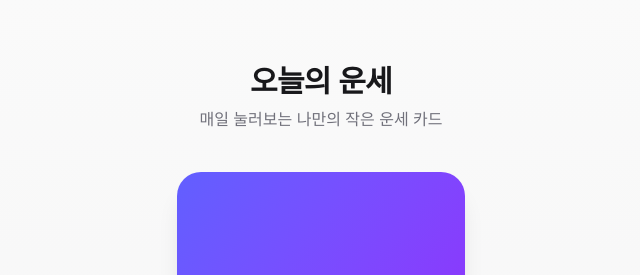
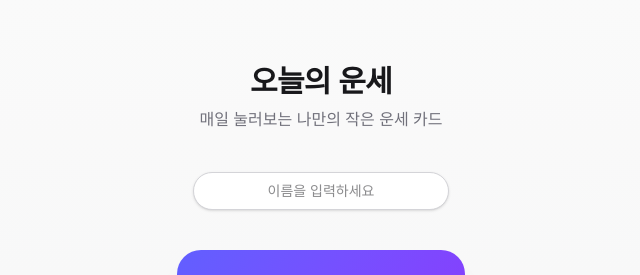
Before and after one commit to oheunsu/kaist-ai, a Next.js app: page / in a window 1280 px wide. Shown: the top 275 px of the page, without its empty margins (319-959 px from the left). Built offline with nearby package versions, Linux system fonts and the light colour scheme; no server answers.

Commit message:
Add Supabase integration for saving fortune draws
Adds a name input and a server action that writes each drawn fortune
to the fortunes table via a server-only Supabase client.

```diff
--- /dev/null
+++ b/app/actions.ts
@@ -0,0 +1,10 @@
+"use server";
+
+import { supabaseAdmin } from "@/lib/supabase/admin";
+
+export async function saveFortuneAction(name: string, fortune: string) {
+  const { error } = await supabaseAdmin.from("fortunes").insert({ name, fortune });
+  if (error) {
+    throw error;
+  }
+}
--- a/app/page.tsx
+++ b/app/page.tsx
@@ -4,19 +4,33 @@ import { useEffect, useState } from "react";
 import FortuneCard from "@/components/FortuneCard";
 import FortuneHistory from "@/components/FortuneHistory";
 import { loadHistory, saveHistory, type HistoryEntry } from "@/lib/history";
+import { saveFortuneAction } from "@/app/actions";
+
+const NAME_STORAGE_KEY = "fortune-user-name";
 
 export default function Home() {
   const [history, setHistory] = useState<HistoryEntry[]>([]);
+  const [name, setName] = useState("");
 
   useEffect(() => {
     setHistory(loadHistory());
+    setName(window.localStorage.getItem(NAME_STORAGE_KEY) ?? "");
   }, []);
+
+  function handleNameChange(value: string) {
+    setName(value);
+    window.localStorage.setItem(NAME_STORAGE_KEY, value);
+  }
 
   function handleDraw(entry: HistoryEntry) {
     setHistory((prev) => {
       const next = [entry, ...prev];
       saveHistory(next);
       return next;
+    });
+
+    saveFortuneAction(name.trim() || "익명", entry.fortune).catch((err) => {
+      console.error("Failed to save fortune to Supabase", err);
     });
   }
 
@@ -31,6 +45,13 @@ export default function Home() {
             매일 눌러보는 나만의 작은 운세 카드
           </p>
         </div>
+        <input
+          type="text"
+          value={name}
+          onChange={(e) => handleNameChange(e.target.value)}
+          placeholder="이름을 입력하세요"
+          className="w-64 rounded-full border border-zinc-300 bg-white px-5 py-2 text-center text-sm text-zinc-900 shadow-sm outline-none focus:border-indigo-400 dark:border-zinc-700 dark:bg-zinc-800 dark:text-zinc-50"
+        />
         <FortuneCard onDraw={handleDraw} />
       </div>
       <FortuneHistory history={history} />
--- /dev/null
+++ b/lib/supabase/admin.ts
@@ -0,0 +1,7 @@
+import "server-only";
+import { createClient } from "@supabase/supabase-js";
+
+const supabaseUrl = process.env.NEXT_PUBLIC_SUPABASE_URL!;
+const supabaseSecretKey = process.env.SUPABASE_SECRET_KEY!;
+
+export const supabaseAdmin = createClient(supabaseUrl, supabaseSecretKey);
--- /dev/null
+++ b/lib/supabase/client.ts
@@ -0,0 +1,6 @@
+import { createClient } from "@supabase/supabase-js";
+
+const supabaseUrl = process.env.NEXT_PUBLIC_SUPABASE_URL!;
+const supabaseAnonKey = process.env.NEXT_PUBLIC_SUPABASE_ANON_KEY!;
+
+export const supabase = createClient(supabaseUrl, supabaseAnonKey);
--- a/package.json
+++ b/package.json
@@ -9,9 +9,11 @@
     "lint": "eslint"
   },
   "dependencies": {
+    "@supabase/supabase-js": "^2.111.0",
     "next": "16.2.10",
     "react": "19.2.4",
-    "react-dom": "19.2.4"
+    "react-dom": "19.2.4",
+    "server-only": "^0.0.1"
   },
   "devDependencies": {
     "@tailwindcss/postcss": "^4",
```
Also changed, not shown: 1 other file (tests, documents, lock files or other folders).
